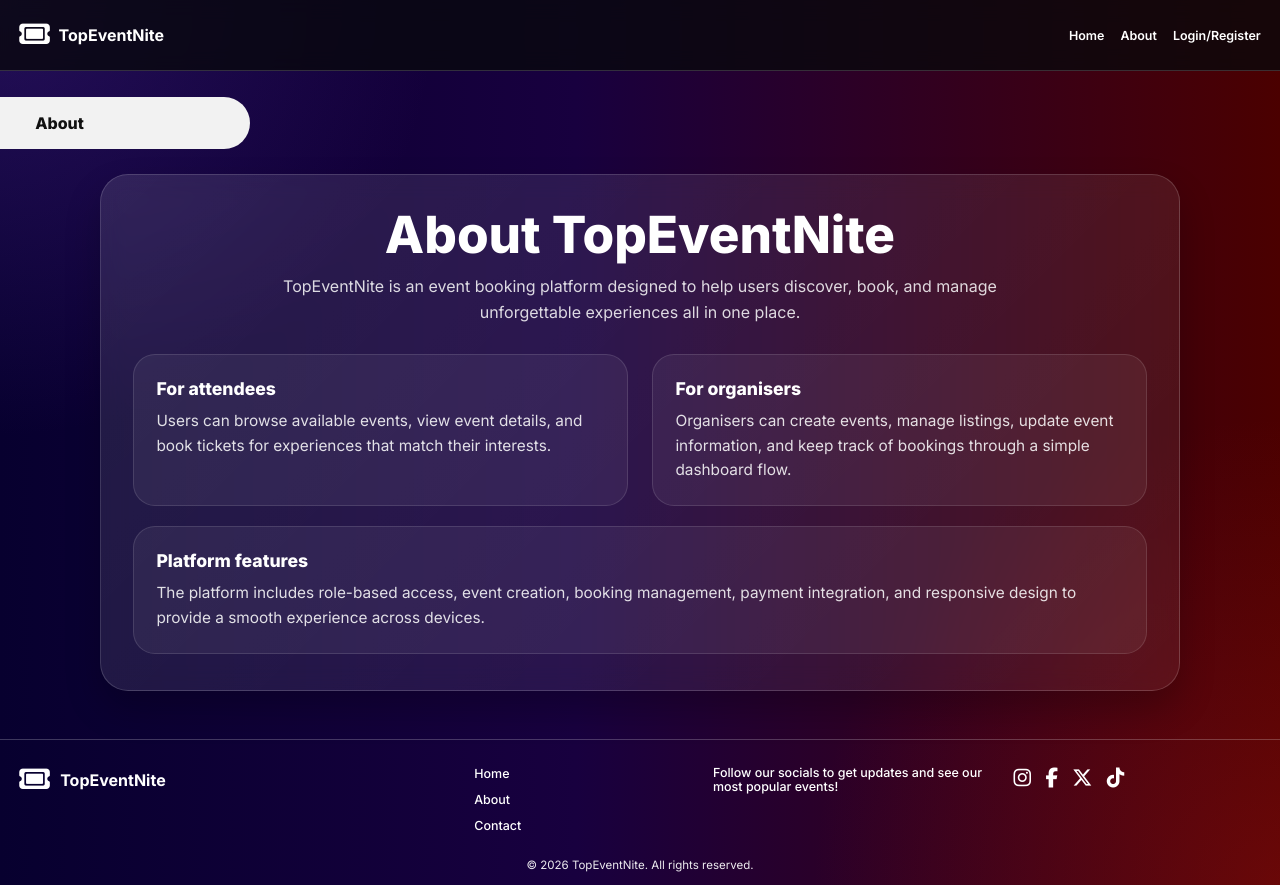
After one commit to adoleyvanessa-prog/topeventnite, a Django app: page /about/ in a window 1280 px wide. The commit adds this page. Run offline with Django 5.2, Linux system fonts and the light colour scheme.

Commit message:
about and contact page

```diff
--- /dev/null
+++ b/events/static/events/css/info_pages.css
@@ -0,0 +1,143 @@
+.info-page {
+    min-height: 100vh;
+    background:
+        radial-gradient(circle at top left, rgba(73, 34, 140, 0.45), transparent 28%),
+        radial-gradient(circle at bottom right, rgba(162, 22, 22, 0.35), transparent 30%),
+        linear-gradient(90deg, #07002f 0%, #18003f 45%, #4b0000 100%);
+    color: #ffffff;
+}
+
+.info-shell {
+    width: 100%;
+}
+
+.info-main {
+    width: 100%;
+    padding: 1.6rem 0 3rem;
+}
+
+.section-title-pill {
+    display: inline-flex;
+    align-items: center;
+    min-width: 250px;
+    min-height: 52px;
+    padding: 0.8rem 2.2rem;
+    margin: 0 0 1.6rem 0;
+    border-radius: 0 999px 999px 0;
+    background: #f2f2f2;
+    color: #111111;
+    font-size: 1rem;
+    font-weight: 800;
+    box-sizing: border-box;
+}
+
+.info-card {
+    width: min(100%, 1080px);
+    margin: 0 auto;
+    border: 1px solid rgba(255, 255, 255, 0.16);
+    border-radius: 28px;
+    background: linear-gradient(
+        135deg,
+        rgba(255, 255, 255, 0.11),
+        rgba(255, 255, 255, 0.06)
+    );
+    backdrop-filter: blur(12px);
+    -webkit-backdrop-filter: blur(12px);
+    box-shadow: 0 18px 35px rgba(0, 0, 0, 0.22);
+    overflow: hidden;
+}
+
+.info-card-inner {
+    padding: 2rem 2rem 2.3rem;
+}
+
+.info-card h1 {
+    margin: 0 0 0.75rem;
+    color: #ffffff;
+    font-size: clamp(2rem, 4vw, 3.3rem);
+    line-height: 1.08;
+    font-weight: 800;
+    text-align: center;
+}
+
+.info-lead {
+    max-width: 760px;
+    margin: 0 auto 1.8rem;
+    color: rgba(255, 255, 255, 0.84);
+    font-size: 1rem;
+    line-height: 1.6;
+    text-align: center;
+}
+
+.info-grid,
+.contact-grid {
+    display: grid;
+    grid-template-columns: repeat(2, minmax(0, 1fr));
+    gap: 1.25rem 1.5rem;
+}
+
+.info-block {
+    padding: 1.4rem;
+    border-radius: 22px;
+    background: rgba(255, 255, 255, 0.06);
+    border: 1px solid rgba(255, 255, 255, 0.12);
+}
+
+.info-block-full {
+    grid-column: 1 / -1;
+}
+
+.info-block h2 {
+    margin: 0 0 0.65rem;
+    font-size: 1.1rem;
+    font-weight: 800;
+    color: #ffffff;
+}
+
+.info-block p {
+    margin: 0;
+    color: rgba(255, 255, 255, 0.86);
+    font-size: 0.96rem;
+    line-height: 1.6;
+}
+
+@media (max-width: 900px) {
+    .info-card {
+        width: min(100%, calc(100% - 2rem));
+    }
+
+    .info-card-inner {
+        padding: 1.5rem 1.2rem 2rem;
+    }
+
+    .info-grid,
+    .contact-grid {
+        grid-template-columns: 1fr;
+    }
+
+    .info-block-full {
+        grid-column: auto;
+    }
+}
+
+@media (max-width: 600px) {
+    .info-main {
+        padding: 1.2rem 0 2.5rem;
+    }
+
+    .section-title-pill {
+        min-width: 220px;
+        min-height: 48px;
+        font-size: 0.9rem;
+        padding: 0.75rem 1.7rem;
+    }
+
+    .info-card h1 {
+        font-size: 2rem;
+    }
+
+    .info-lead,
+    .info-block p {
+        font-size: 0.92rem;
+    }
+}
--- /dev/null
+++ b/events/templates/events/about.html
@@ -0,0 +1,55 @@
+{% extends 'events/base.html' %}
+{% load static %}
+
+{% block title %}About | TopEventNite{% endblock %}
+
+{% block extra_css %}
+<link rel="stylesheet" href="{% static 'events/css/info_pages.css' %}">
+{% endblock %}
+
+{% block body_class %}info-page{% endblock %}
+
+{% block content %}
+<div class="site-shell info-shell">
+    <main class="info-main">
+        <div class="section-title-pill">About</div>
+
+        <section class="info-card">
+            <div class="info-card-inner">
+                <h1>About TopEventNite</h1>
+                <p class="info-lead">
+                    TopEventNite is an event booking platform designed to help users discover,
+                    book, and manage unforgettable experiences all in one place.
+                </p>
+
+                <div class="info-grid">
+                    <div class="info-block">
+                        <h2>For attendees</h2>
+                        <p>
+                            Users can browse available events, view event details, and book tickets
+                            for experiences that match their interests.
+                        </p>
+                    </div>
+
+                    <div class="info-block">
+                        <h2>For organisers</h2>
+                        <p>
+                            Organisers can create events, manage listings, update event information,
+                            and keep track of bookings through a simple dashboard flow.
+                        </p>
+                    </div>
+
+                    <div class="info-block info-block-full">
+                        <h2>Platform features</h2>
+                        <p>
+                            The platform includes role-based access, event creation, booking
+                            management, payment integration, and responsive design to provide a
+                            smooth experience across devices.
+                        </p>
+                    </div>
+                </div>
+            </div>
+        </section>
+    </main>
+</div>
+{% endblock %}
--- a/events/templates/events/includes/footer.html
+++ b/events/templates/events/includes/footer.html
@@ -6,8 +6,8 @@
 
     <div class="footer-links">
         <a href="{% url 'home' %}">Home</a>
-        <a href="#">About</a>
-        <a href="#">Contact</a>
+        <a href="{% url 'about' %}">About</a>
+        <a href="{% url 'contact' %}">Contact</a>
     </div>
 
     <div class="footer-social-text">
--- a/events/templates/events/includes/navbar.html
+++ b/events/templates/events/includes/navbar.html
@@ -19,7 +19,7 @@
 
                 <a href="{% url 'logout' %}">Logout</a>
             {% else %}
-      <a href="#">About</a>
+                <a href="{% url 'about' %}">About</a>
                 <a href="{% url 'login' %}">Login/Register</a>
             {% endif %}
         </div>
--- a/events/urls.py
+++ b/events/urls.py
@@ -3,32 +3,43 @@ from . import views
 
 urlpatterns = [
     path('', views.home, name='home'),
+
+    path('about/', views.about_page, name='about'),
+    path('contact/', views.contact_page, name='contact'),
+
     path('register/', views.register_view, name='register'),
     path('login/', views.login_view, name='login'),
     path('logout/', views.logout_view, name='logout'),
+
     path('events/', views.event_list, name='event_list'),
     path('events/<int:event_id>/', views.event_detail, name='event_detail'),
+
     path('create-event/', views.create_event, name='create_event'),
     path('book/<int:event_id>/', views.book_ticket, name='book_ticket'),
     path('my-bookings/', views.my_bookings, name='my_bookings'),
+
     path(
         'booking-confirmation/<int:booking_id>/',
         views.booking_confirmation,
         name='booking_confirmation',
     ),
+
     path(
         'events/<int:event_id>/attendees/',
         views.event_attendees,
         name='event_attendees',
     ),
+
     path('payment/success/', views.payment_success, name='payment_success'),
     path('payment/cancel/', views.payment_cancel, name='payment_cancel'),
+
     path("events/<int:event_id>/edit/", views.edit_event, name="edit_event"),
     path(
         "events/<int:event_id>/delete/",
         views.delete_event,
         name="delete_event",
     ),
+
     path(
         "bookings/<int:booking_id>/cancel/",
         views.cancel_booking,
--- a/events/views.py
+++ b/events/views.py
@@ -87,6 +87,14 @@ def login_view(request):
 def logout_view(request):
     logout(request)
     return redirect("home")
+
+
+def about_page(request):
+    return render(request, "events/about.html")
+
+
+def contact_page(request):
+    return render(request, "events/contact.html")
 
 
 def event_list(request):
```
Also changed, not shown: events/templates/events/contact.html (added, +47 -0 lines). Lines whose indentation alone changed are shown as unchanged.
